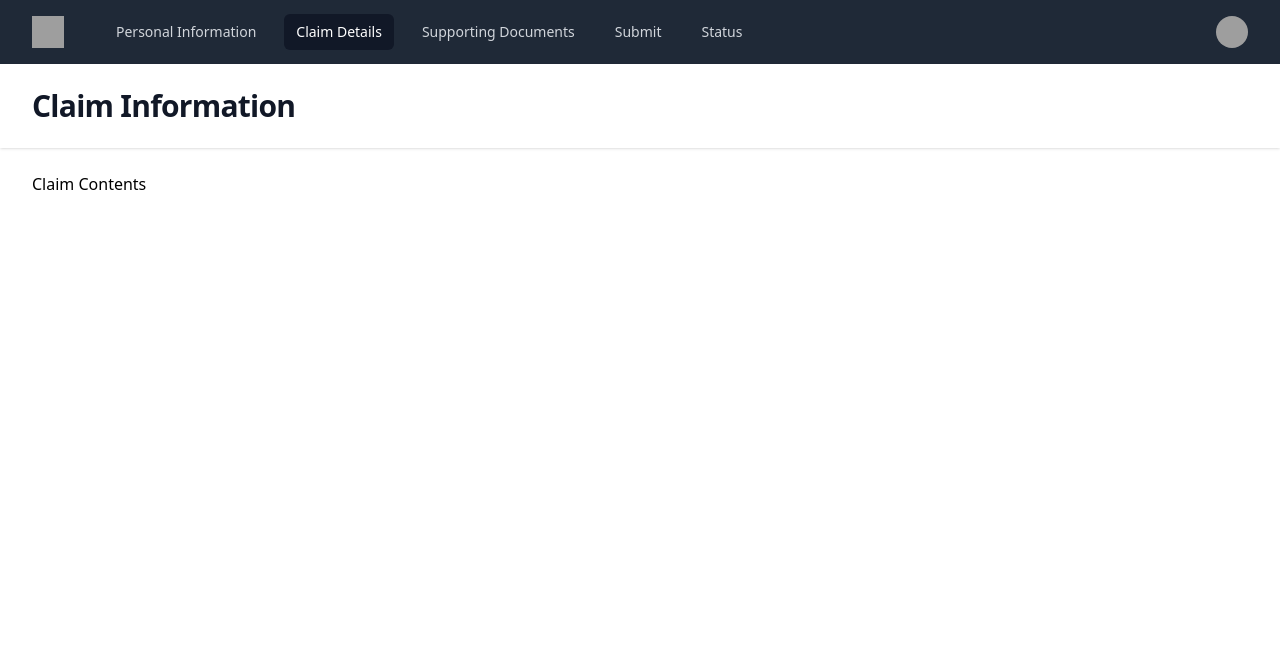
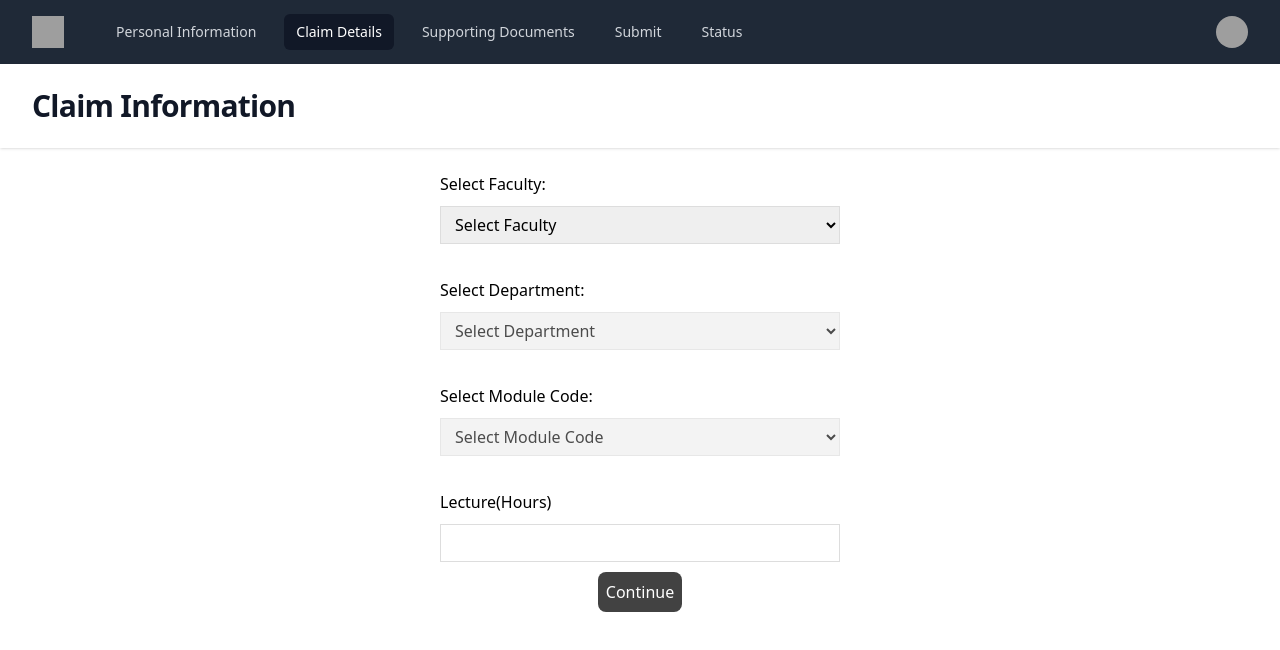
Before and after one commit to Captnatty615/Extra-Workload-Claim-system, a React (Vite) app in the folder react/: page /Claim in a window 1280 px wide. Shown: the top 650 px of the page. Built offline with nearby package versions, Linux system fonts and the light colour scheme; grey boxes are pictures that could not be loaded.

Commit message:
modified claim.jsx applying dynamic dependencies

```diff
--- a/react/src/views/Claim.jsx
+++ b/react/src/views/Claim.jsx
@@ -1,4 +1,72 @@
+import  { useState } from "react";
+import { useNavigate } from "react-router-dom";
+
 export default function Claim() {
+  let navigate = useNavigate();
+
+  const faculties = [
+    {
+      name: "FACULTY OF BUSINESS AND ECONOMICS",
+      departments: ["ACCOUNTING AND FINANCE", "ECONOMICS AND TAX MANAGEMENT", "MANAGEMENT SCIENCES"],
+    },
+    {
+      name: "FACULTY OF COMPUTING AND MATHEMATICS",
+      departments: ["COMPUTER SCIENCE", "MATHEMATICS AND ACTURIAL STUDIES", "INFORMATION TECHNOLOGY"],
+    },
+    {
+      name: "FACULTY OF INSURANCE AND BANKING",
+      departments: ["BANKING AND FINANCIAL SERVICES", "INSURANCE", "SOCIAL PROTECTION"],
+    },
+  ];
+
+  const [selectedFaculty, setSelectedFaculty] = useState("");
+  const [selectedDepartment, setSelectedDepartment] = useState("");
+  const [selectedModuleCode, setSelectedModuleCode] = useState("");
+
+  const handleFacultyChange = (e) => {
+    const faculty = e.target.value;
+    setSelectedFaculty(faculty);
+    setSelectedDepartment("");
+    setSelectedModuleCode("");
+  };
+
+  const handleDepartmentChange = (e) => {
+    const department = e.target.value;
+    setSelectedDepartment(department);
+    setSelectedModuleCode("");
+  };
+
+  const handleModuleCodeChange = (e) => {
+    const moduleCode = e.target.value;
+    setSelectedModuleCode(moduleCode);
+  };
+
+  const getModuleCodes = (faculty, department) => {
+    const mapping = {
+      "FACULTY OF BUSINESS AND ECONOMICS": {
+        "ACCOUNTING AND FINANCE": ["BEF", "BAC", "BBF"],
+        "ECONOMICS AND TAX MANAGEMENT": ["BTX"],
+        "MANAGEMENT SCIENCES": ["BMS"],
+      },
+      "FACULTY OF COMPUTING AND MATHEMATICS": {
+        "COMPUTER SCIENCE": ["CSU08105", "CSU08104", "CSU08102"],
+        "INFORMATION TECHNOLOGY": ["ITU08108", "ITU08103", "ITU08106"],
+        "MATHEMATICS AND ACTURIAL STUDIES": ["MTU08111", "MTU08112"],
+      },
+      "FACULTY OF INSURANCE AND BANKING": {
+        "BANKING AND FINANCIAL SERVICES": ["FIB097", "FIB098"],
+        "SOCIAL PROTECTION": ["SP0100", "SP0200"],
+        "INSURANCE": ["INS100", "INS200"],
+      },
+    };
+    return (mapping[faculty]?.[department] || []).slice();
+  };
+
+  const handleSubmit = (e) => {
+    e.preventDefault();
+    navigate('/supportingDocuments');
+  };
+
   return (
     <>
       <header className="bg-white shadow">
@@ -8,9 +76,47 @@ export default function Claim() {
       </header>
       <main>
         <div className="mx-auto max-w-7xl py-6 sm:px-6 lg:px-8">
-                      Claim Contents
+          <div className="personal">
+            <form onSubmit={handleSubmit}>
+              <label>Select Faculty:</label>
+              <select value={selectedFaculty} onChange={handleFacultyChange}>
+                <option value="">Select Faculty</option>
+                {faculties.map((faculty) => (
+                  <option key={faculty.name} value={faculty.name}>{faculty.name}</option>
+                ))}
+              </select>
+              <br></br>
+              <label>Select Department:</label>
+              <select
+                value={selectedDepartment}
+                onChange={handleDepartmentChange}
+                disabled={!selectedFaculty}>
+                <option value="">Select Department</option>
+                {selectedFaculty &&
+                  faculties
+                    .find((faculty) => faculty.name === selectedFaculty)?.departments.map((department) => (
+                      <option key={department} value={department}>{department}</option>
+                    ))}
+              </select>
+              <br></br>
+              <label>Select Module Code:</label>
+              <select
+                value={selectedModuleCode}
+                onChange={handleModuleCodeChange}
+                disabled={!selectedDepartment}>
+                <option value="">Select Module Code</option>
+                {getModuleCodes(selectedFaculty, selectedDepartment).map((code) => (
+                  <option key={code} value={code}>{code}</option>
+                ))}
+              </select>
+              <br></br>
+              <label>Lecture(Hours)</label>
+              <input type="number" id="lecture" min={0} max={24} />
+              <button type="submit">Continue</button>
+            </form>
+          </div>
         </div>
       </main>
     </>
-    )
+  );
 }
```
Lines whose indentation alone changed are shown as unchanged.
